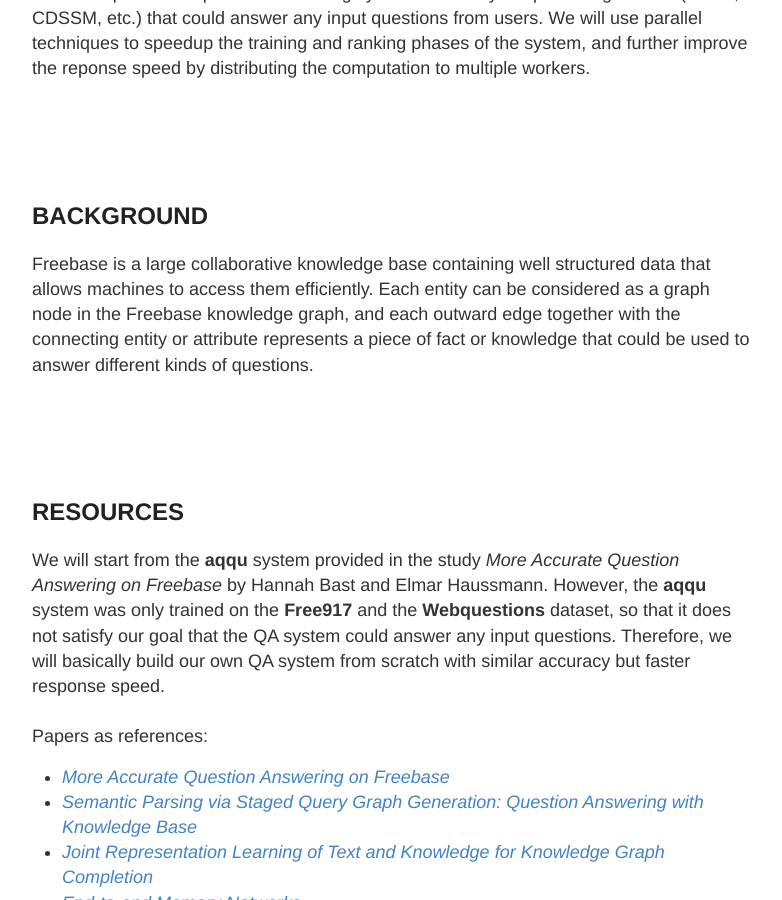
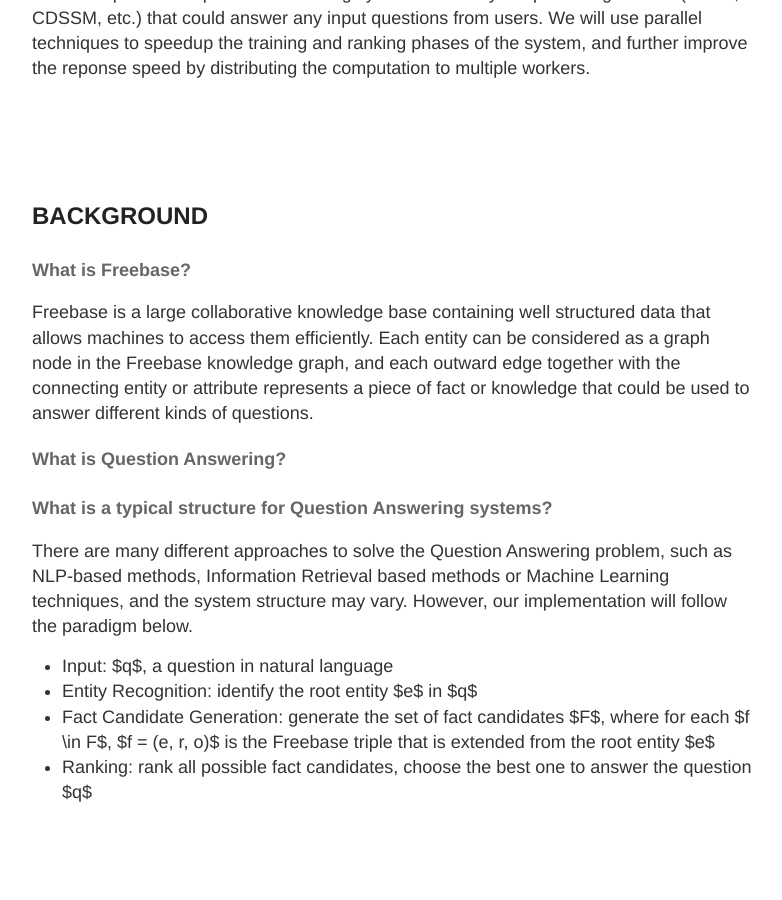
Before and after one commit to xiaozhuyfk/parallel, a Jekyll site: the page built from docs/_posts/2017-4-8-Project-Proposal.md, in a window 1280 px wide and 900 px high, scrolled down 1125 px. Shown: the whole window, without its empty margins (248-1030 px from the left). Built offline with Jekyll 4.4.1, drawn with Linux system fonts in a browser that asks for light colours.

Commit message:
Update 2017-4-8-Project-Proposal.md

```diff
--- a/docs/_posts/2017-4-8-Project-Proposal.md
+++ b/docs/_posts/2017-4-8-Project-Proposal.md
@@ -34,7 +34,20 @@
 
 
 ## BACKGROUND
+#### What is Freebase?
 Freebase is a large collaborative knowledge base containing well structured data that allows machines to access them efficiently. Each entity can be considered as a graph node in the Freebase knowledge graph, and each outward edge together with the connecting entity or attribute represents a piece of fact or knowledge that could be used to answer different kinds of questions.
+
+#### What is Question Answering?
+
+
+#### What is a typical structure for Question Answering systems?
+There are many different approaches to solve the Question Answering problem, such as NLP-based methods, Information Retrieval based methods or Machine Learning techniques, and the system structure may vary. However, our implementation will follow the paradigm below.
+* Input: $q$, a question in natural language
+* Entity Recognition: identify the root entity $e$ in $q$
+* Fact Candidate Generation: generate the set of fact candidates $F$, where for each $f \in F$, $f = (e, r, o)$ is the Freebase triple that is extended from the root entity $e$
+* Ranking: rank all possible fact candidates, choose the best one to answer the question $q$
+
+
 
 <br><br><br>
 
```
